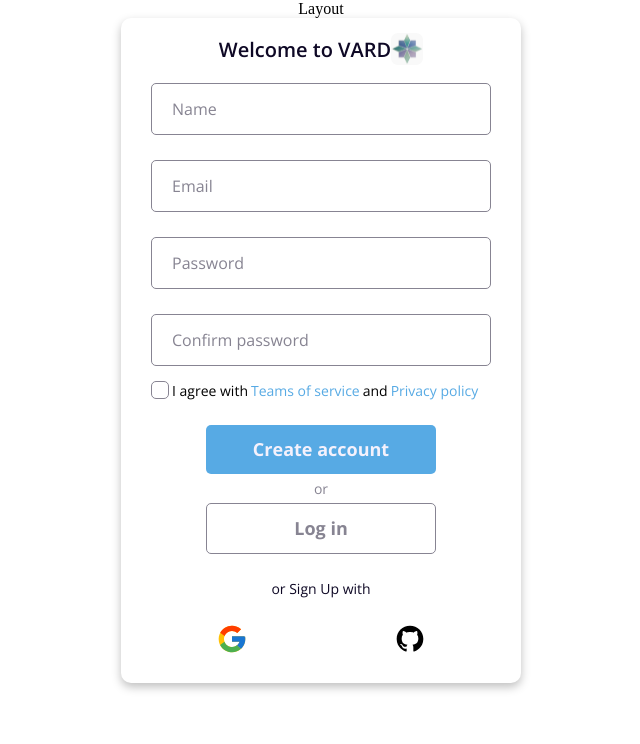
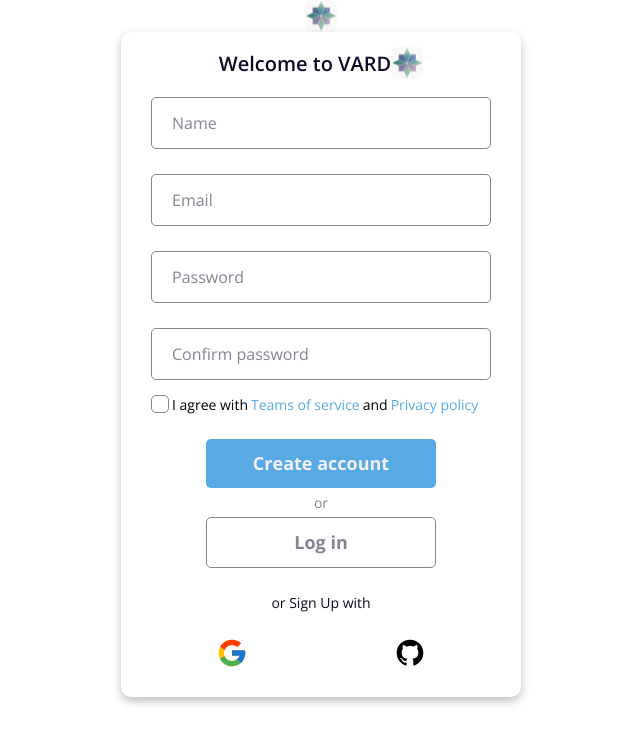
Before and after one commit to gleg0r/vard-client, a React (Create React App) app: page / in a window 1280 px wide. Shown: the top 744 px of the page, without its empty margins (319-959 px from the left). Built offline with nearby package versions, Linux system fonts and the light colour scheme; a web font is replaced by a local one.

Commit message:
add: header component

```diff
--- a/src/components/Header/Header.jsx
+++ b/src/components/Header/Header.jsx
@@ -1,12 +1,12 @@
 import s from './style.module.scss';
 import logo from '../../assets/images/logo.svg';
 
-export default function Header {
+export default function Header() {
   return (
     <header className={s.header}>
       <div className={s.header__logo}>
-        <img src={logo} alt='logo'/>
+        <img src={logo} alt="logo" />
       </div>
     </header>
-  )
+  );
 }
--- a/src/layouts/MainLayout.jsx
+++ b/src/layouts/MainLayout.jsx
@@ -1,11 +1,12 @@
 import s from './style.module.scss';
 import { Outlet } from 'react-router-dom';
+import Header from '../components/Header/Header';
 
 export default function LayoutMain() {
   return (
     <div className={s.wrapper}>
       <div className={s.wrapper__container}>
-        <h1>Layout</h1>
+        <Header />
         <Outlet />
       </div>
     </div>
```
